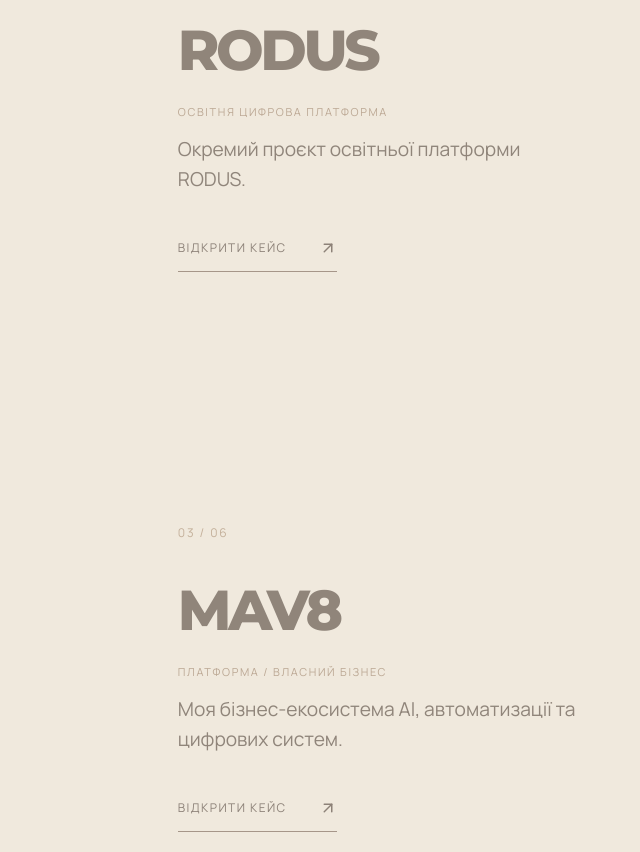
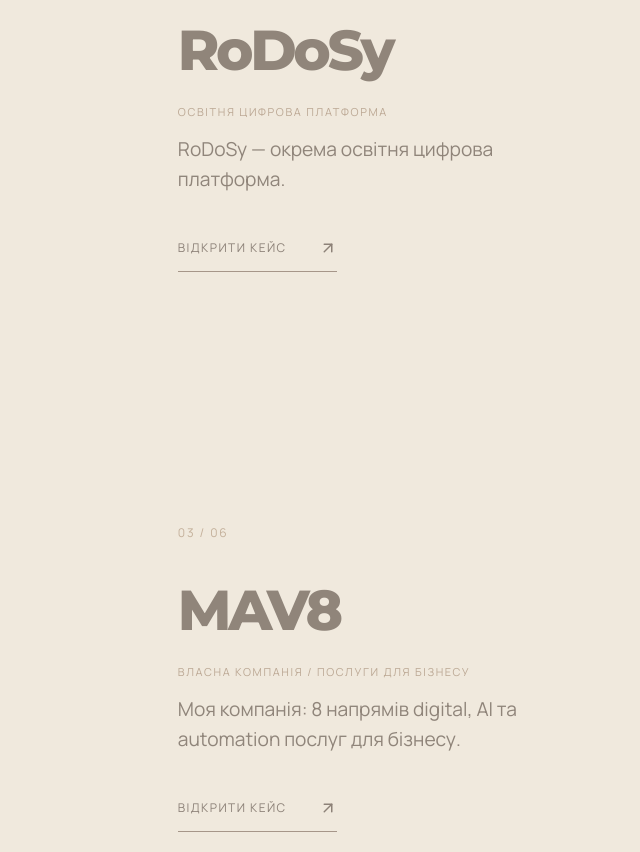
Before and after one commit to marinaravvv/marina-ravliuk-portfolio, a React (Vite) app: page /ua in a window 1280 px wide. Shown: the part 5340-6192 px from the top of the page, without its empty margins (640-1280 px from the left). Built offline with nearby package versions, Linux system fonts and the light colour scheme; a web font is replaced by a local one.

Commit message:
Correct RoDoSy naming and position MAV8 as an eight-skill client-services business

```diff
--- a/src/content.ts
+++ b/src/content.ts
@@ -30,13 +30,13 @@ export const text = {
     scroll: 'Гортай, щоб дослідити', discover: 'Переглянути роботи', availability: 'Відкрита до співпраці',
     aboutLabel: '01 / ПРО МЕНЕ', aboutHeadingA: 'Не просто', aboutHeadingB: 'цифрові продукти.', aboutHeadingC: 'Системи, що працюють.',
     aboutText: 'Я працюю на перетині штучного інтелекту, автоматизації та цифрових продуктів. Проєктую практичні рішення — від AI-агентів до систем, які об’єднують процеси бізнесу.',
-    aboutSecond: 'Я базуюся в Мілані та розвиваю MAV8 — екосистему AI, Automation, Agents, Digital Systems, Products і Education.',
+    aboutSecond: 'Я працюю з Мілана та розвиваю MAV8 — компанію, де клієнти можуть замовити AI-рішення, автоматизацію та цифрові системи.',
     expertiseLabel: '02 / НАПРЯМИ', expertiseTitle: 'Що я створюю', selectedLabel: '03 / ВИБРАНІ ПРОЄКТИ',
     selectedTitle: 'Роботи, що', selectedTitleItalic: 'мають сенс.', caseView: 'Відкрити кейс', projectIndex: 'ПРОЄКТ',
     processLabel: '04 / ПІДХІД', processTitle: 'Від ідеї до системи.',
     mav8Label: '05 / ВЛАСНИЙ ПРОЄКТ', mav8Title: 'Будую більше, ніж продукти.',
-    mav8Body: 'MAV8 — моя digital-екосистема, яка поєднує навчання, практичні ресурси та рішення для бізнесу у сферах AI, автоматизації й цифрових систем.',
-    visitMav8: 'Відкрити MAV8', stackLabel: 'ТЕХНОЛОГІЇ', contactLabel: '06 / КОНТАКТ',
+    mav8Body: 'MAV8 — компанія з вісьмома напрямами послуг: від сайтів і AI-агентів до автоматизації, CRM та бізнес-систем.',
+    visitMav8: 'Переглянути послуги MAV8', stackLabel: 'ТЕХНОЛОГІЇ', contactLabel: '06 / КОНТАКТ',
     contactTitle: 'Маєте ідею?', contactItalic: 'Створімо її разом.',
     contactText: 'AI-агент, автоматизація чи новий digital-продукт — обговорімо вашу задачу.',
     contactButton: 'Написати', footer: 'Створено в Мілані. З увагою до деталей.', backToTop: 'Нагору',
@@ -71,13 +71,13 @@ export const text = {
     scroll: 'Scroll to explore', discover: 'Explore selected work', availability: 'Open to collaborations',
     aboutLabel: '01 / ABOUT', aboutHeadingA: 'More than', aboutHeadingB: 'digital products.', aboutHeadingC: 'Systems that work.',
     aboutText: 'I work at the intersection of artificial intelligence, automation and digital products. I design practical solutions — from AI agents to connected business systems.',
-    aboutSecond: 'Based in Milan, I am building MAV8 — an ecosystem of AI, Automation, Agents, Digital Systems, Products and Education.',
+    aboutSecond: 'Based in Milan, I am building MAV8 — a company where clients can commission AI solutions, automation and digital systems.',
     expertiseLabel: '02 / EXPERTISE', expertiseTitle: 'What I build', selectedLabel: '03 / SELECTED WORK',
     selectedTitle: 'Work with', selectedTitleItalic: 'purpose.', caseView: 'Explore case study', projectIndex: 'PROJECT',
     processLabel: '04 / PROCESS', processTitle: 'From idea to system.',
     mav8Label: '05 / FOUNDER PROJECT', mav8Title: 'Building beyond products.',
-    mav8Body: 'MAV8 is the digital ecosystem I am building — bringing together learning, practical resources and business solutions across AI, automation and digital systems.',
-    visitMav8: 'Visit MAV8', stackLabel: 'TECHNOLOGY', contactLabel: '06 / CONTACT',
+    mav8Body: 'MAV8 is my company with eight service areas, from digital experiences and AI agents to automation, CRM and business systems.',
+    visitMav8: 'Explore MAV8 services', stackLabel: 'TECHNOLOGY', contactLabel: '06 / CONTACT',
     contactTitle: 'Have an idea?', contactItalic: 'Let’s build it.',
     contactText: 'An AI agent, automation or digital product — let’s discuss your challenge.',
     contactButton: 'Write to me', footer: 'Made in Milan. Built with intention.', backToTop: 'Back to top',
@@ -112,13 +112,13 @@ export const text = {
     scroll: 'Scorri per esplorare', discover: 'Esplora i progetti', availability: 'Disponibile per collaborazioni',
     aboutLabel: '01 / CHI SONO', aboutHeadingA: 'Più che', aboutHeadingB: 'prodotti digitali.', aboutHeadingC: 'Sistemi che funzionano.',
     aboutText: 'Lavoro all’intersezione tra intelligenza artificiale, automazione e prodotti digitali. Progetto soluzioni pratiche: dagli agenti AI ai sistemi aziendali integrati.',
-    aboutSecond: 'Vivo a Milano e sto sviluppando MAV8, un ecosistema di AI, Automation, Agents, Digital Systems, Products ed Education.',
+    aboutSecond: 'Vivo a Milano e sviluppo MAV8, un’azienda che realizza soluzioni AI, automazioni e sistemi digitali per clienti.',
     expertiseLabel: '02 / COMPETENZE', expertiseTitle: 'Cosa realizzo', selectedLabel: '03 / PROGETTI SELEZIONATI',
     selectedTitle: 'Progetti con', selectedTitleItalic: 'uno scopo.', caseView: 'Scopri il progetto', projectIndex: 'PROGETTO',
     processLabel: '04 / METODO', processTitle: 'Dall’idea al sistema.',
     mav8Label: '05 / PROGETTO PERSONALE', mav8Title: 'Oltre i singoli prodotti.',
-    mav8Body: 'MAV8 è l’ecosistema digitale che sto sviluppando: formazione, risorse pratiche e soluzioni aziendali nei settori AI, automazione e sistemi digitali.',
-    visitMav8: 'Visita MAV8', stackLabel: 'TECNOLOGIE', contactLabel: '06 / CONTATTI',
+    mav8Body: 'MAV8 è la mia azienda con otto aree di servizi: dai prodotti digitali e agenti AI alle automazioni, CRM e sistemi aziendali.',
+    visitMav8: 'Scopri i servizi MAV8', stackLabel: 'TECNOLOGIE', contactLabel: '06 / CONTATTI',
     contactTitle: 'Hai un’idea?', contactItalic: 'Realizziamola insieme.',
     contactText: 'Un agente AI, un’automazione o un nuovo prodotto digitale: parliamo della tua sfida.',
     contactButton: 'Scrivimi', footer: 'Creato a Milano, con cura e intenzione.', backToTop: 'Torna su',
@@ -156,18 +156,18 @@ export const projects: Project[] = [
     tags: ['Client project'],
   },
   {
-    id: 'rodus', title: 'RODUS', visual: 'rodus',
+    id: 'rodosy', title: 'RoDoSy', visual: 'rodus',
     category: { ua: 'Освітня цифрова платформа', en: 'Digital education platform', it: 'Piattaforma educativa digitale' },
-    summary: { ua: 'Окремий проєкт освітньої платформи RODUS.', en: 'A separate digital education platform project.', it: 'Un progetto indipendente di piattaforma educativa digitale.' },
-    detail: { ua: 'RODUS — цифрова освітня платформа. Повний опис функціональності, моєї ролі й результати додамо після підготовки матеріалів проєкту.', en: 'RODUS is a digital education platform. Features, my role and results will be documented when the project materials are ready.', it: 'RODUS è una piattaforma educativa digitale. Funzionalità, il mio ruolo e risultati saranno documentati quando i materiali saranno pronti.' },
+    summary: { ua: 'RoDoSy — окрема освітня цифрова платформа.', en: 'RoDoSy — a standalone digital education platform.', it: 'RoDoSy — una piattaforma educativa digitale indipendente.' },
+    detail: { ua: 'RoDoSy — окрема цифрова освітня платформа. Функціональність, мою роль у розробці та результати покажемо в повному кейсі після підготовки матеріалів.', en: 'RoDoSy is a standalone digital education platform. Features, my role and outcomes will be presented in the full case study once the materials are ready.', it: 'RoDoSy è una piattaforma educativa digitale indipendente. Le funzionalità, il mio ruolo e i risultati saranno presentati nel case study completo.' },
     tags: ['Digital Platform', 'Product Design'],
   },
   {
     id: 'mav8', title: 'MAV8', visual: 'mav8',
-    category: { ua: 'Платформа / власний бізнес', en: 'Platform / founder project', it: 'Piattaforma / progetto founder' },
-    summary: { ua: 'Моя бізнес-екосистема AI, автоматизації та цифрових систем.', en: 'My business ecosystem for AI, automation and digital systems.', it: 'Il mio ecosistema imprenditoriale dedicato ad AI, automazione e sistemi digitali.' },
-    detail: { ua: 'MAV8 об’єднує три напрями: LEARN — навчання, BUILD / RESOURCES — практичні матеріали, SOLUTIONS — цифрові рішення для бізнесу. Я розвиваю архітектуру продуктів і платформи.', en: 'MAV8 brings together LEARN (education), BUILD / RESOURCES (practical assets), and SOLUTIONS (digital business solutions). I am developing the product and platform architecture.', it: 'MAV8 riunisce LEARN (formazione), BUILD / RESOURCES (risorse pratiche) e SOLUTIONS (soluzioni digitali per le aziende). Sto sviluppando l’architettura dei prodotti e della piattaforma.' },
-    tags: ['AI', 'Digital Systems', 'Education'], url: 'https://mav8.site',
+    category: { ua: 'Власна компанія / послуги для бізнесу', en: 'Founder-led company / business services', it: 'Azienda fondata da me / servizi business' },
+    summary: { ua: 'Моя компанія: 8 напрямів digital, AI та automation послуг для бізнесу.', en: 'My company offering 8 areas of digital, AI and automation services for businesses.', it: 'La mia azienda: 8 aree di servizi digitali, AI e automazione per le imprese.' },
+    detail: { ua: 'MAV8 — моя компанія, яка реалізує послуги для бізнесу у восьми напрямах: MAKE, AI, AUTOMATE, AGENTS, BUILD, SELL, DATA та CREATE. На mav8.site клієнт може ознайомитися з напрямами й звернутися, щоб замовити потрібне цифрове рішення або автоматизацію.', en: 'MAV8 is my company delivering business services across eight capabilities: MAKE, AI, AUTOMATE, AGENTS, BUILD, SELL, DATA and CREATE. Clients can explore these areas on mav8.site and enquire about a tailored digital solution or automation.', it: 'MAV8 è la mia azienda che offre servizi business in otto ambiti: MAKE, AI, AUTOMATE, AGENTS, BUILD, SELL, DATA e CREATE. Su mav8.site i clienti possono esplorare i servizi e richiedere una soluzione digitale o un’automazione su misura.' },
+    tags: ['AI', 'Automation', 'Business Systems', 'Services'], url: 'https://mav8.site',
   },
   {
     id: 'ai-nova', title: 'AI NOVA', visual: 'nova',
```
